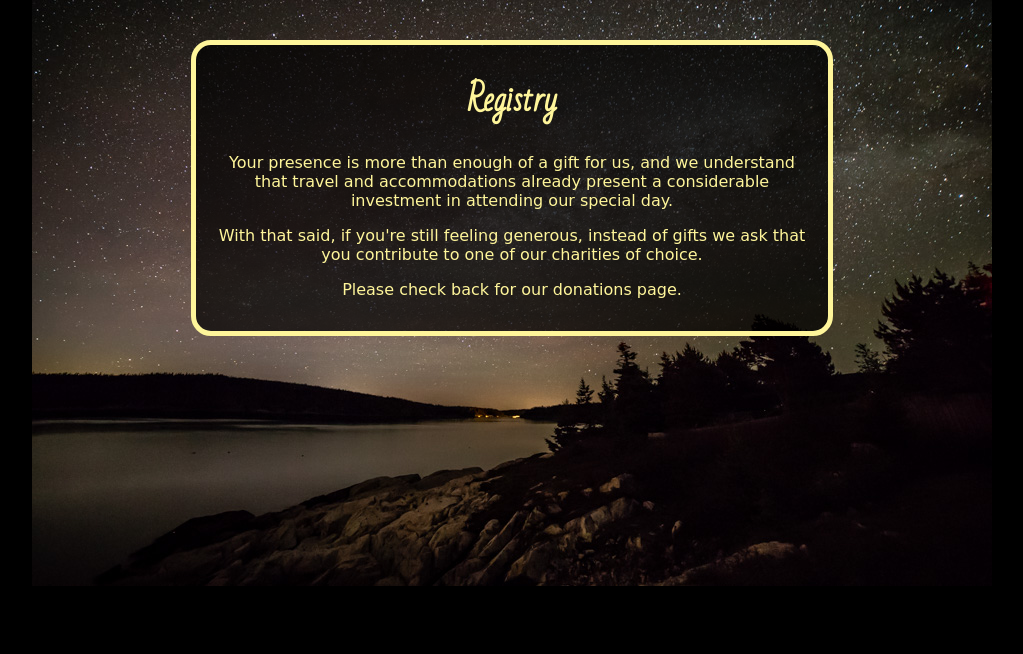
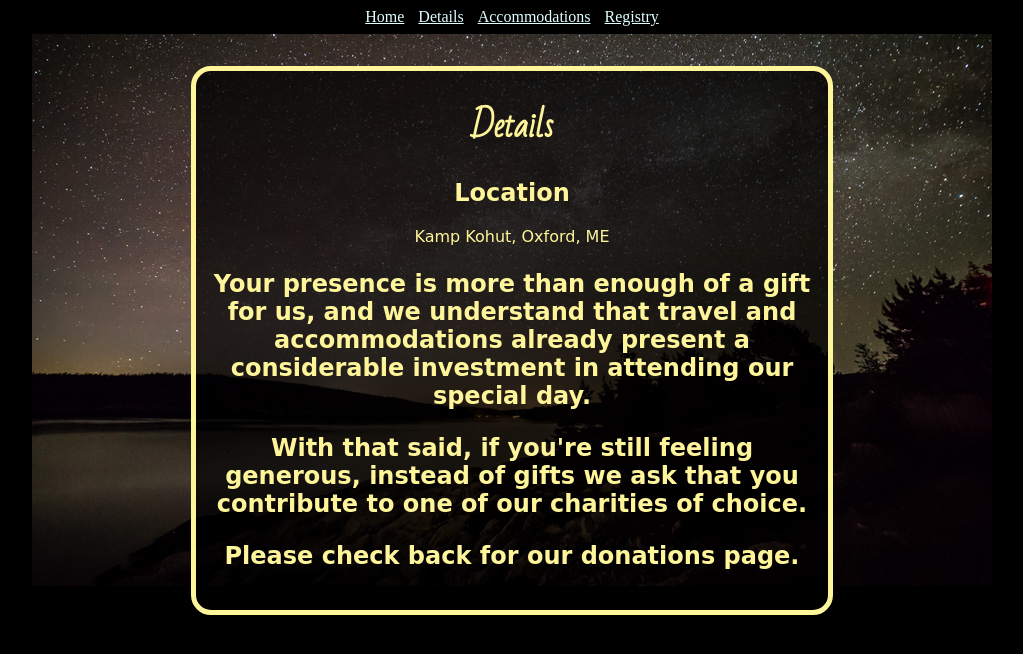
Before and after one commit to SarahBennedsen/kamp, a website: page public/details.html in a window 1280 px wide. Shown: the whole page, without its empty margins (128-1151 px from the left). Drawn offline with Linux system fonts and the light colour scheme; a web font is replaced by a local one.

Commit message:
navbar copypasta

```diff
--- a/public/details.html
+++ b/public/details.html
@@ -12,7 +12,8 @@
         background-color: black;
         background-size: auto;
         background-position: top;
-        padding: 2rem;
+        padding: 0;
+        margin: 0;
     }
     .maindiv {
         color: rgb(254, 245, 154);
@@ -22,7 +23,7 @@
         background-color: rgba(0, 0, 0, .7);
         border: 5px solid;
         border-radius: 20px;
-        margin: 0 auto;
+        margin: 2rem auto;
         font-family: 'Nixie One', cursive;
     }
     h1 {
@@ -31,7 +32,23 @@
         line-height: 1.2em;
         text-align: center;
     }
+    .navlink {
+        text-align: center;
+        background-color: black;
+    }
+    .navlink a {
+        color: lightcyan;
+    }
+    .navlink li {
+        display: inline-block;
+        list-style: none;
+        margin: 0 5px;
+    }
+    ul {
+        padding: 8px;
+        margin: 0;
 
+    }
 
 </style>
 <meta name="viewport" content="width=device-width, initial-scale=1">
@@ -46,11 +63,23 @@
 
 <body>
 
+<nav class="navlink">
+    <ul>
+        <li><a href="/mainpage.html">Home</a></li>
+        <li><a href="/details.html">Details</a></li>
+        <li><a href="/accommodations.html">Accommodations</a></li>
+        <li><a href="/registry.html">Registry</a></li>
+    </ul>
+</nav>
 
 <div class="maindiv">
     <h1>
-        <span>Registry</span>
+        <span>Details</span>
     </h1>
+    <h2>Location</h2>
+    <p>Kamp Kohut, Oxford, ME</p>
+
+    <h2>
     <p>Your presence is more than enough of a gift for us, and we understand that travel and accommodations already present a considerable investment in attending our special day.</p>
 
     <p>With that said, if you're still feeling generous, instead of gifts we ask that you contribute to one of our charities of choice.</p>
```
Also changed, not shown: public/accommodations.html (+28 -2 lines), public/mainpage.html (+2 -1 lines), public/registry.html (+27 -2 lines).
